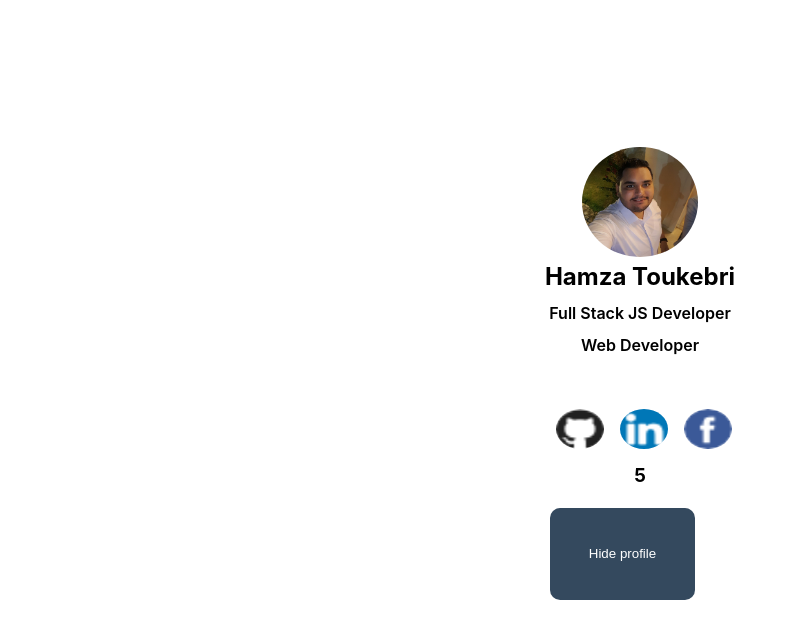
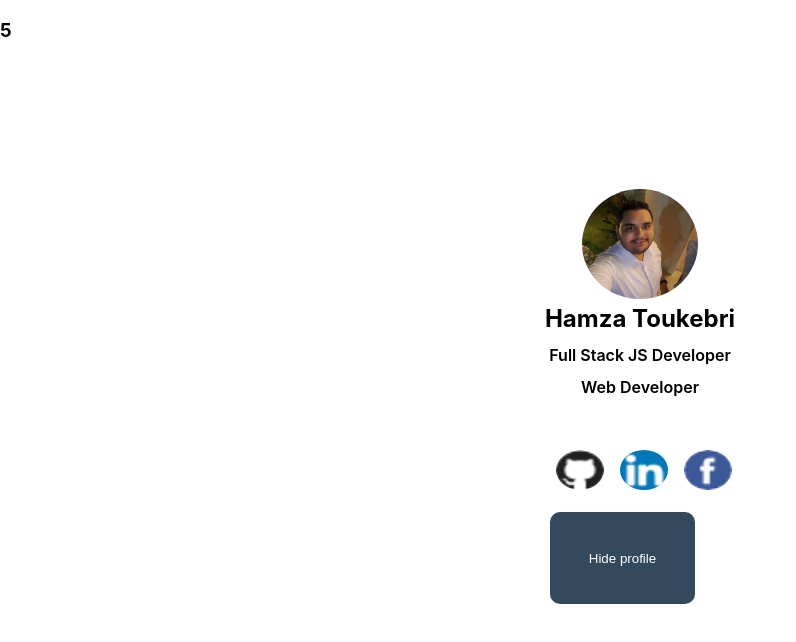
Before and after one commit to HTOKO94/React-state, a React (Create React App) app: page / in a window 1280 px wide. Shown: the top 642 px of the page, without its empty margins (0-796 px from the left). Built offline with nearby package versions, Linux system fonts and the light colour scheme.

Commit message:
Update App.js

```diff
--- a/src/App.js
+++ b/src/App.js
@@ -3,7 +3,6 @@ import React from 'react';
 
 class App extends React.Component {
   constructor(){
-    console.log("constructor()");
     super();
    this.state = {
    fullName: "Hamza Toukebri",
@@ -11,13 +10,12 @@ class App extends React.Component {
    imgSrc:"Hamza.jpg",
    profession:"Web Developer",
    show:true,
-   interval:null,
-   count:0
+   count:0,
+   interval:null
  };
 }
 
 componentDidMount(){
- console.log("componentDidMount()")
   this.setState({
     interval: setInterval(()=>{
     this.setState({count: this.state.count+1});
@@ -26,13 +24,7 @@ componentDidMount(){
   });
 }
 
-componentDidUpdate(){
-  console.log("componentDidUpdate()")
-}
-
 componentWillUnmount() {
-    console.log("componentWillUnmount()");
-
     clearInterval(this.state.interval);
   }
 
@@ -43,9 +35,9 @@ componentWillUnmount() {
 
 }
   render(){
-    console.log("render()");
   return (
     <>
+    <h3>{this.state.count}</h3>
     <div className="profile">
        {this.state.show ?
           (<><img src={this.state.imgSrc} alt="Myphoto"></img>
@@ -61,7 +53,6 @@ componentWillUnmount() {
                   </a>
                   <a href="https://www.facebook.com/hamza.touko/" target="blanc"><img  src="facebook.png" alt="facebook"></img></a>
                   </div>
-                  <h3>{this.state.count}</h3>
                   </>) : (<h2>Click button to show profile</h2>)
   }
         </div>
```
